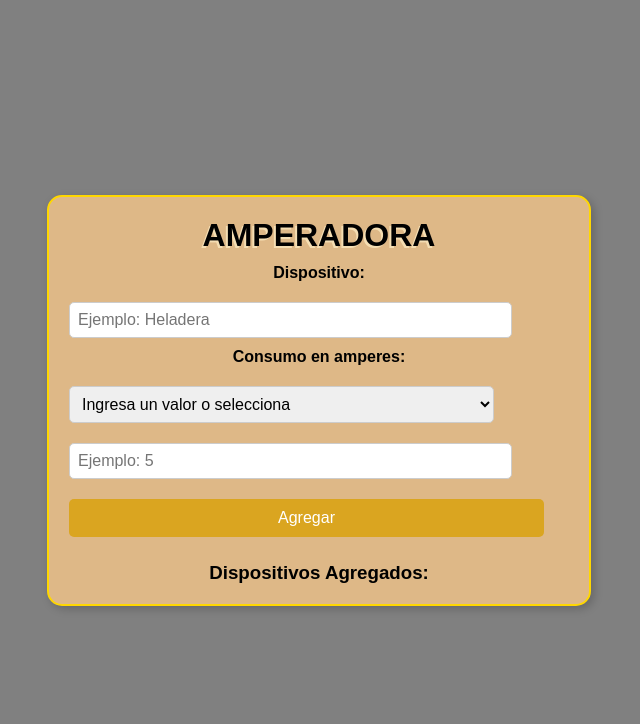
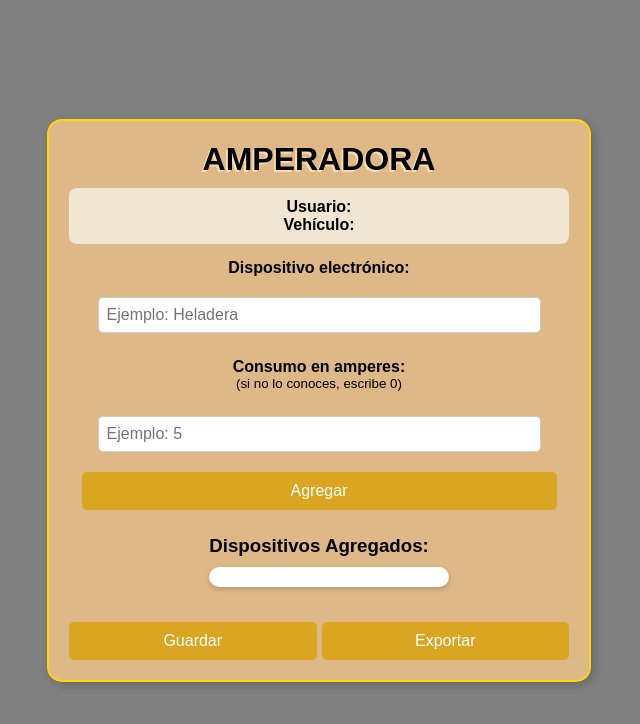
Before and after one commit to fitoparodi/proyectoJavaS, a website: page pages/amperadora.html in a window 1280 px wide. Shown: the whole page, without its empty margins (321-961 px from the left). Drawn offline with Linux system fonts and the light colour scheme.

Commit message:
rama new con 2dahoja

```diff
--- a/js/main.js
+++ b/js/main.js
@@ -1,7 +1,19 @@
 document.addEventListener("DOMContentLoaded", function () {
-    document.querySelector("button").addEventListener("click", agregarDispositivo);
 
-    //probando volver
+    // Mostrar usuario y vehículo al momoento de cargar segunda pagina
+    const usuario = JSON.parse(localStorage.getItem("usuario"));
+    if (usuario) {
+        const info = document.getElementById("infoUsuario");
+        info.innerHTML = `
+            <p><strong>Usuario:</strong> ${usuario.nombre}</p>
+            <p><strong>Vehículo:</strong> ${usuario.tipoVehiculo} - ${usuario.nombreVehiculo}</p>
+        `;
+    }
+
+
+    const botonAgregar = document.querySelector("button[type='button']");
+    botonAgregar.addEventListener("click", agregarDispositivo);
+
     history.pushState(null, null, location.href);
 
     window.addEventListener("popstate", function () {
@@ -12,13 +24,13 @@ document.addEventListener("DOMContentLoaded", function () {
             history.pushState(null, null, location.href);
         }
 
-    history.pushState(null, null, location.href);
+        history.pushState(null, null, location.href);
 
-    window.addEventListener("popstate", function () {
-        location.reload();
+        window.addEventListener("popstate", function () {
+            location.reload();
 
+        });
     });
-});
 });
 
 function agregarDispositivo(event) {
@@ -28,7 +40,8 @@ function agregarDispositivo(event) {
     let consumoManual = document.getElementById("consumoManual").value.trim();
 
     if (nombre === "") {
-       mostrarMensaje("probando")
+        mostrarMensaje("probando");
+        return;
     }
 
     let consumo;
@@ -37,7 +50,7 @@ function agregarDispositivo(event) {
     }
 
     if (isNaN(consumo) || consumo < 0) {
-        alert("Ingresa un consumo válido.");
+        mostrarMensaje("completa gil");
         return;
     }
 
@@ -49,5 +62,5 @@ function agregarDispositivo(event) {
 
     document.getElementById("dispositivo").value = "";
     document.getElementById("consumoManual").value = "";
-    document.getElementById("consumo").value = "";
+
 }
--- a/pages/amperadora.html
+++ b/pages/amperadora.html
@@ -1,5 +1,5 @@
 <!DOCTYPE html>
-<html lang="en">
+<html lang="es">
 <head>
     <meta charset="UTF-8">
     <meta name="viewport" content="width=device-width, initial-scale=1.0">
@@ -11,34 +11,48 @@
     <main>
         <div class="contenedor">
             <h1>AMPERADORA</h1>
+
+            <!-- Información del usuario -->
+            <div id="infoUsuario" class="info-usuario">
+                <p><strong>Usuario:</strong> <span class="dorado" id="nombreUsuario"></span></p>
+                <p><strong>Vehículo:</strong> <span class="dorado" id="nombreVehiculo"></span></p>
+            </div>
+
             <form>
-    <label for="dispositivo">Dispositivo:</label>
+                <label for="dispositivo">Dispositivo electrónico:</label>
                 <input type="text" id="dispositivo" placeholder="Ejemplo: Heladera">
 
-    <label for="consumo">Consumo en amperes:</label>
-    <select id="consumo">
-        <option value="">Ingresa un valor o selecciona</option>
-        <option value="no_lo_se">No lo sé</option>
-    </select>
+                <!-- Título centrado entre los inputs -->
+                <div class="consumo-label">
+                    <label for="consumoManual"><strong>Consumo en amperes:</strong></label>
+                    <small>(si no lo conoces, escribe 0)</small>
+                </div>
                 <input type="number" id="consumoManual" placeholder="Ejemplo: 5" min="0">
 
-    <button>Agregar</button>
+                <button type="button">Agregar</button>
 
-    <div class="lista" id="listaDispositivos">
+                <!-- Lista de dispositivos agregados con fondo blanco -->
+                <div class="lista">
                     <h3>Dispositivos Agregados:</h3>
-        <div id="items"></div>
+                    <div id="items" class="dispositivos-agregados"></div>
+                </div>
+
+                <!-- Botones en la misma línea -->
+                <div class="botones-container">
+                    <button class="saveExp">Guardar</button>
+                    <button class="saveExp">Exportar</button>
                 </div>
             </form>
         </div>
 
         <div id="mensajeEmergente" class="mensaje-emergente">
-    <p id="mensajeTexto">¡Este es un mensaje personalizado!</p>
+            <p id="mensajeTexto"></p>
             <button id="cerrarMensaje">Cerrar</button>
         </div>
-
     </main>
 
     <script src="./../js/mensaje.js"></script>
     <script src="./../js/main.js"></script>
+
 </body>
 </html>
--- a/scss/pages/_inicio.scss
+++ b/scss/pages/_inicio.scss
@@ -141,3 +141,60 @@ button:hover {
         }
     }
 }
+
+form {
+    display: flex;
+    flex-direction: column;
+    align-items: center;
+}
+
+input, select {
+    margin-left: auto;
+    margin-right: auto;
+}
+
+.info-usuario {
+    background-color: #f0e6d2; // Fondo beige
+    padding: 10px;
+    border-radius: 8px;
+    text-align: center;
+    margin-bottom: 15px;
+}
+
+.dorado {
+    color: goldenrod;
+    font-weight: bold;
+}
+
+/* Centrar título "Consumo en amperes" */
+.consumo-label {
+    display: flex;
+    flex-direction: column;
+    align-items: center;
+    margin-top: 15px;
+    margin-bottom: 5px;
+}
+
+/* Cuadro blanco para dispositivos agregados */
+.dispositivos-agregados {
+    width: 100%;
+    margin-top: 10px; /* Para centrarlo horizontalmente */
+    background-color: white;
+    padding: 10px;
+    border-radius: 10px;
+    box-shadow: 0 2px 5px rgba(0, 0, 0, 0.2);
+    text-align: center;
+  }
+
+/* Botones en la misma línea */
+.botones-container {
+    display: flex;
+    width: 100%;
+    justify-content: space-between;
+    margin-top: 15px;
+    gap: 5px;
+}
+
+.saveExp {
+ text-align: center;
+}
```
Also changed, not shown: css/styles.css, 1 other file. Lines whose indentation alone changed are shown as unchanged.
